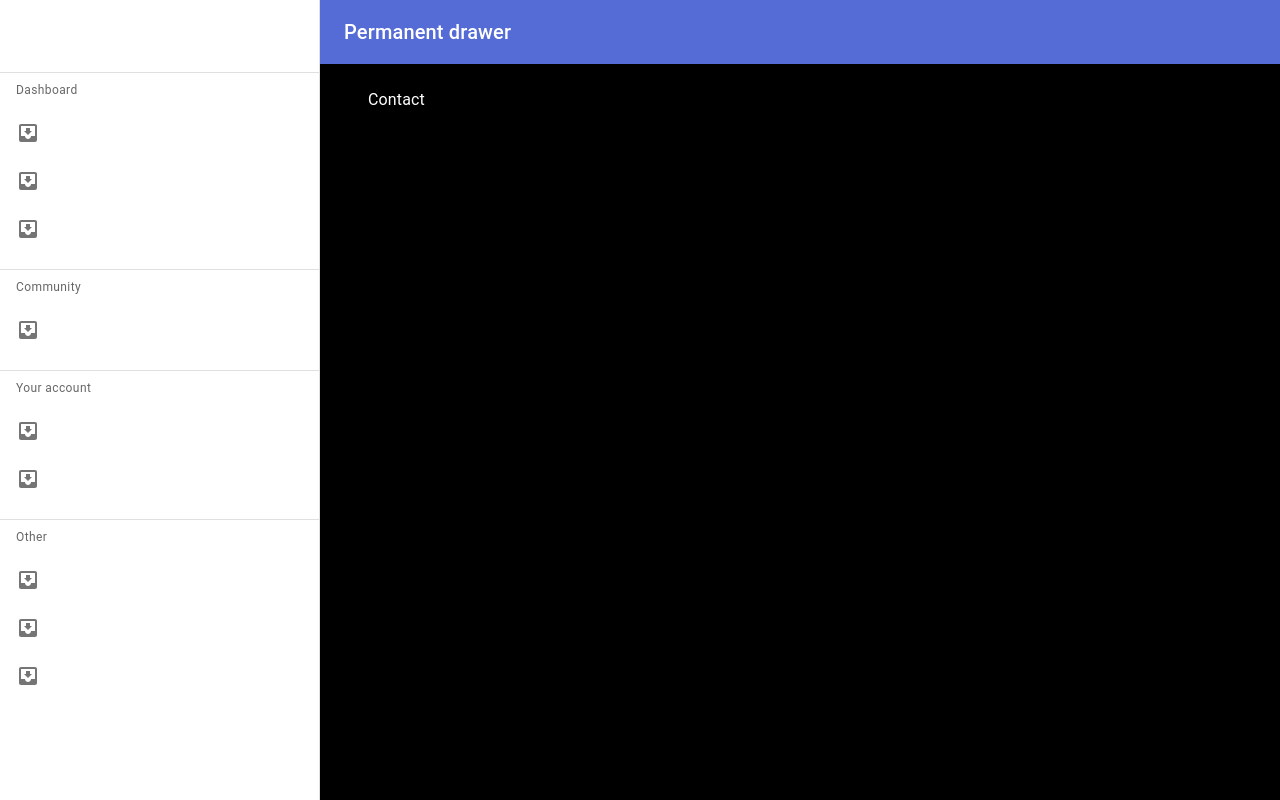
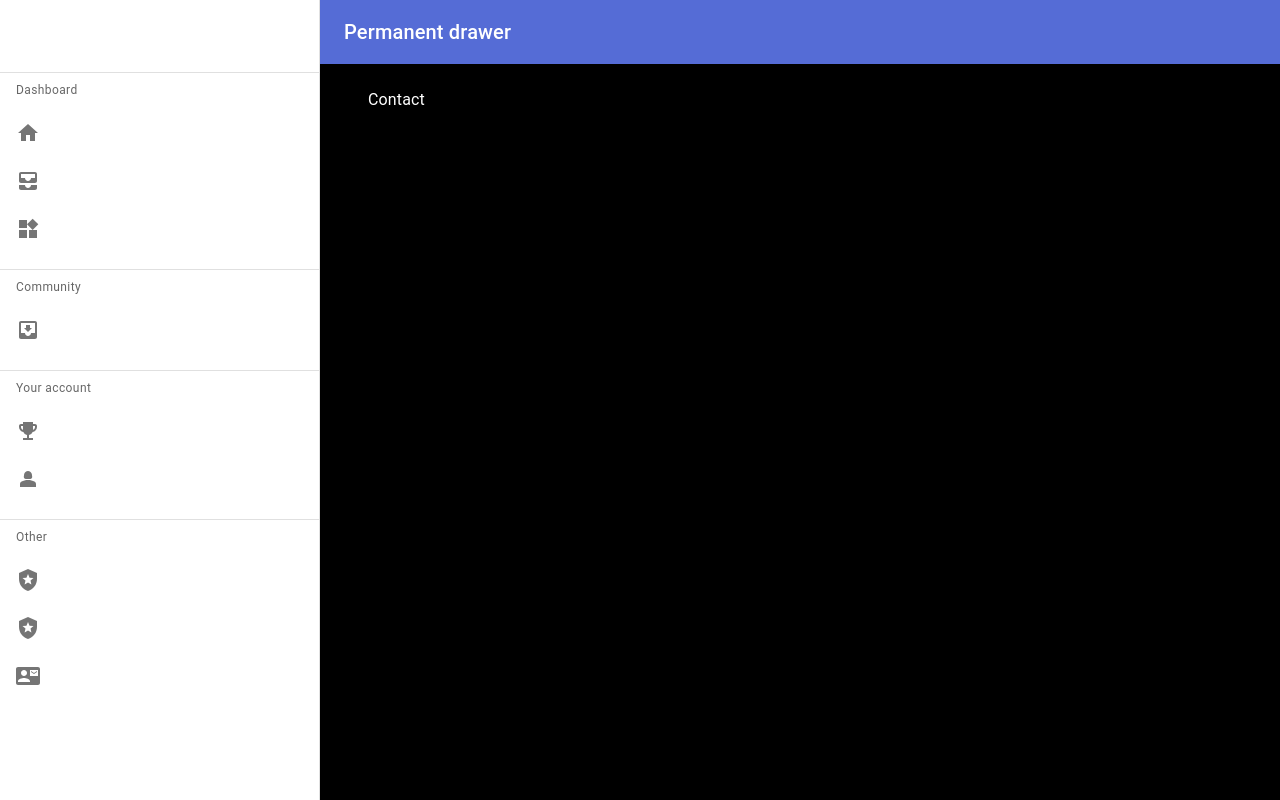
Before and after one commit to kecsot/leitner-ts-frontend, a React (Vite) app: page /other/contact in a window 1280 px wide. Built offline with nearby package versions, Linux system fonts and the light colour scheme.

Commit message:
set NavDrawer icons

```diff
--- a/src/layouts/nav/NavDrawer.tsx
+++ b/src/layouts/nav/NavDrawer.tsx
@@ -6,11 +6,18 @@ import ListItem from '@mui/material/ListItem';
 import ListItemButton from '@mui/material/ListItemButton';
 import ListItemIcon from '@mui/material/ListItemIcon';
 import ListItemText from '@mui/material/ListItemText';
-import InboxIcon from '@mui/icons-material/MoveToInbox';
 import React from "react";
 import {Link} from "react-router-dom";
 import {DRAWER_WIDTH} from "../config.ts";
 import Typography from "@mui/material/Typography";
+import HomeIcon from '@mui/icons-material/Home';
+import AllInboxIcon from '@mui/icons-material/AllInbox';
+import WidgetsIcon from '@mui/icons-material/Widgets';
+import MoveToInboxIcon from '@mui/icons-material/MoveToInbox';
+import EmojiEventsIcon from '@mui/icons-material/EmojiEvents';
+import Person2Icon from '@mui/icons-material/Person2';
+import LocalPoliceIcon from '@mui/icons-material/LocalPolice';
+import ContactMailIcon from '@mui/icons-material/ContactMail';
 
 type NavList = {
     name: string
@@ -30,17 +37,17 @@ const navLists: NavList[] = [
             {
                 name: 'Home',
                 path: '/',
-                icon: <InboxIcon/>
+                icon: <HomeIcon/>
             },
             {
                 name: "Boxes",
                 path: "/boxes",
-                icon: <InboxIcon/>
+                icon: <AllInboxIcon/>
             },
             {
                 name: "Leitner Systems",
                 path: "/leitner-systems",
-                icon: <InboxIcon/>
+                icon: <WidgetsIcon/>
             }
         ]
     },
@@ -50,7 +57,7 @@ const navLists: NavList[] = [
             {
                 name: "Box Store",
                 path: "/community/store/boxes",
-                icon: <InboxIcon/>
+                icon: <MoveToInboxIcon/>
             }
         ]
     },
@@ -60,12 +67,12 @@ const navLists: NavList[] = [
             {
                 name: "Achievements",
                 path: "account/achievements",
-                icon: <InboxIcon/>
+                icon: <EmojiEventsIcon/>
             },
             {
                 name: "Profile",
                 path: "account/profile",
-                icon: <InboxIcon/>
+                icon: <Person2Icon/>
             }
         ]
     },
@@ -75,17 +82,17 @@ const navLists: NavList[] = [
             {
                 name: "Terms of Use",
                 path: "other/terms-of-use",
-                icon: <InboxIcon/>
+                icon: <LocalPoliceIcon/>
             },
             {
                 name: "Privacy Policy",
                 path: "other/privacy-policy",
-                icon: <InboxIcon/>
+                icon: <LocalPoliceIcon/>
             },
             {
                 name: "Contact",
                 path: "other/contact",
-                icon: <InboxIcon/>
+                icon: <ContactMailIcon/>
             }
         ]
     }
```
